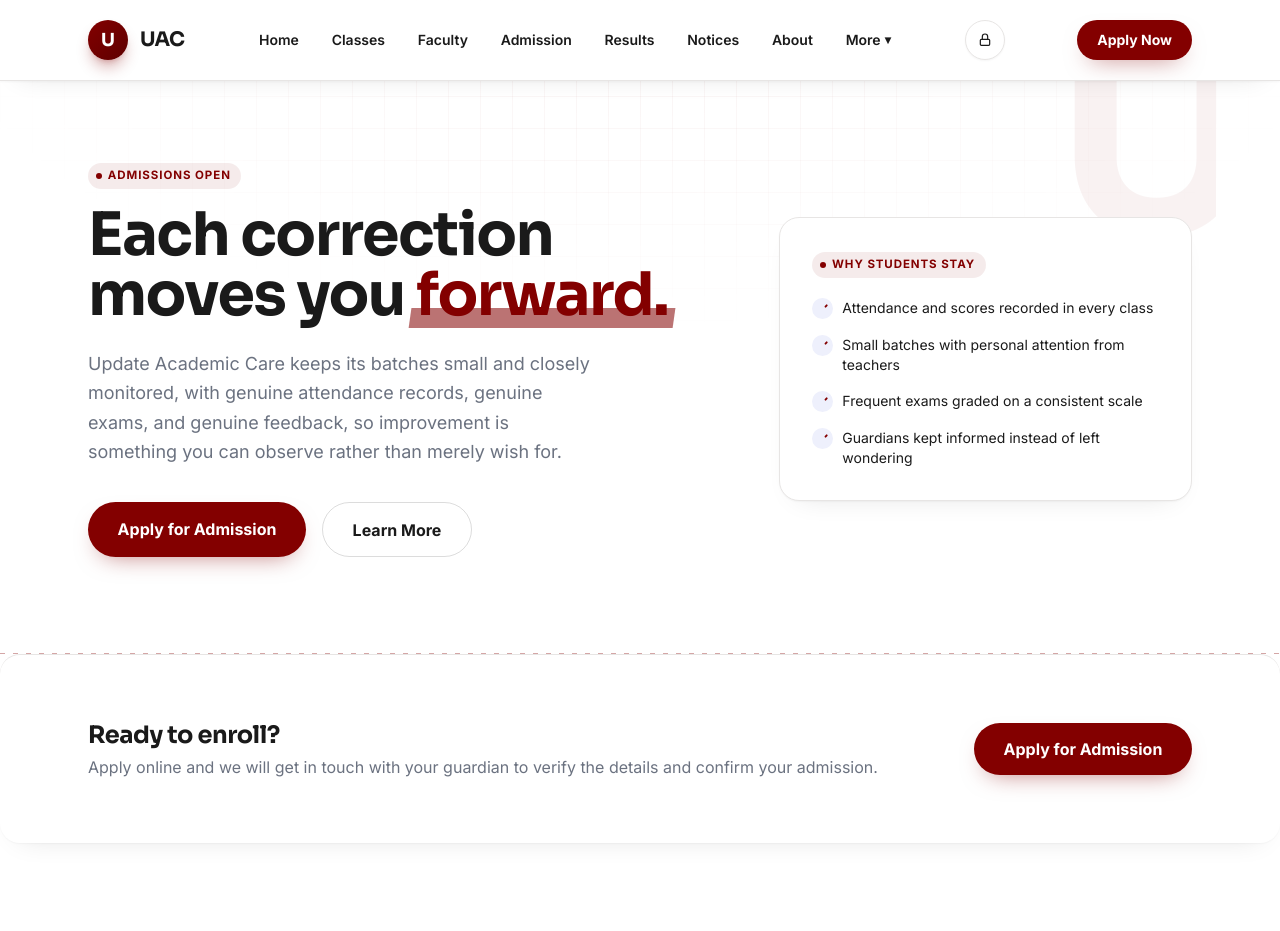
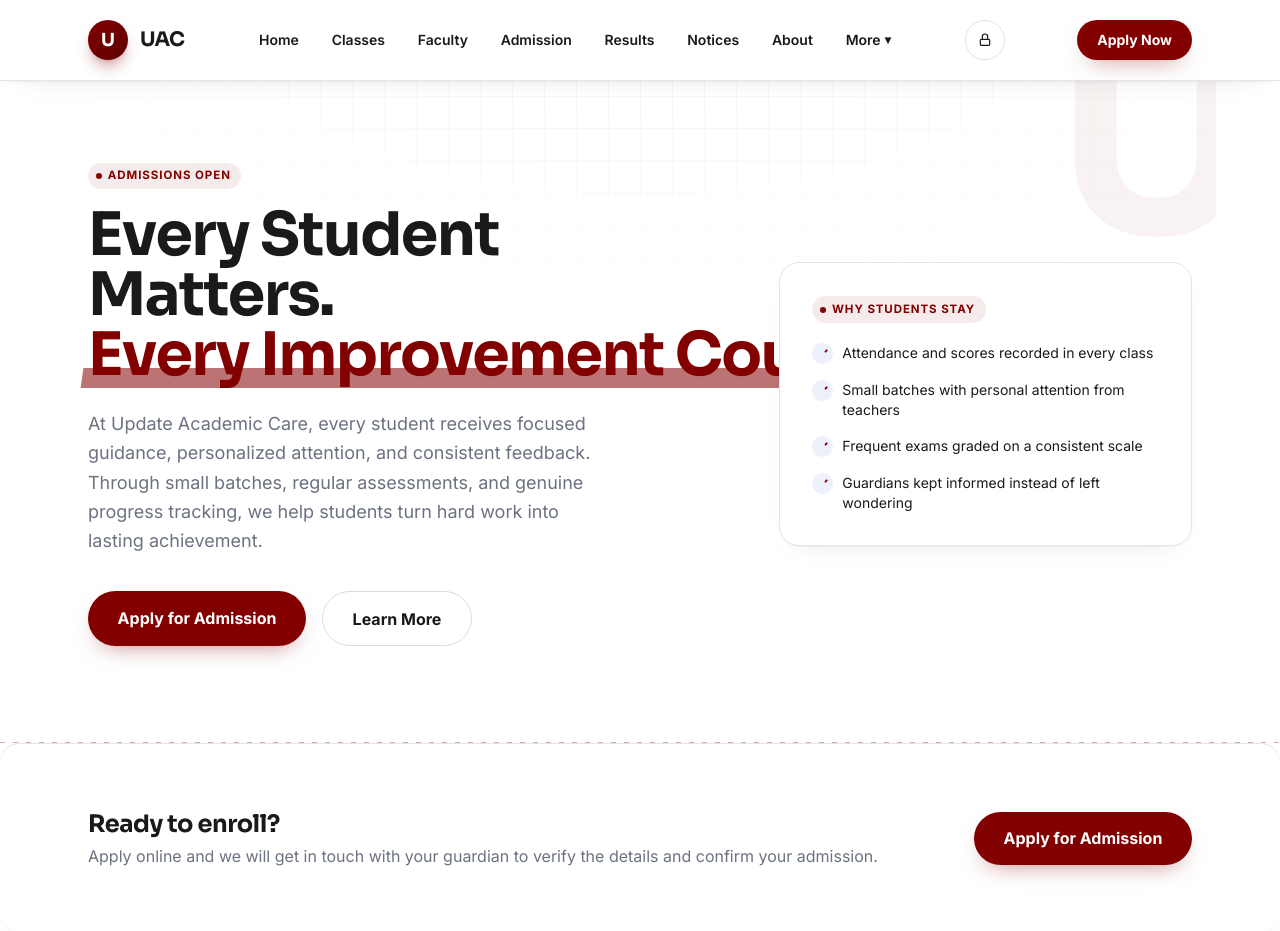
Before and after one commit to rafsanhasanpronoy/Update-IT, a Django app: page / in a window 1280 px wide. Shown: the top 931 px of the page. Run offline with Django 5.2, Linux system fonts and the light colour scheme; data that the repository does not hold is empty; parts of the project's set-up code (start-up, migrations or seed data) failed here and were passed over; some libraries are stand-ins or nearby versions.

Commit message:
Update homepage headline and supporting copy

```diff
--- a/core/templates/core/home.html
+++ b/core/templates/core/home.html
@@ -99,11 +99,11 @@
   <div class="md:col-span-3 relative load-stagger">
     <p data-load-reveal class="eyebrow mb-4">Admissions Open</p>
     <h1 data-load-reveal class="text-5xl md:text-6xl font-bold leading-[1.05] tracking-tight">
-      Each correction<br>
-      moves you <span class="highlight text-brand">forward.</span>
+      Every Student Matters.<br>
+      <span class="highlight text-brand">Every Improvement Counts.</span>
     </h1>
     <p data-load-reveal class="mt-6 text-lg text-muted max-w-lg leading-relaxed">
-      Update Academic Care keeps its batches small and closely monitored, with genuine attendance records, genuine exams, and genuine feedback, so improvement is something you can observe rather than merely wish for.
+      At Update Academic Care, every student receives focused guidance, personalized attention, and consistent feedback. Through small batches, regular assessments, and genuine progress tracking, we help students turn hard work into lasting achievement.
     </p>
     <div data-load-reveal class="mt-9 flex flex-wrap gap-4">
       <a href="{% url 'apply' %}"
```
